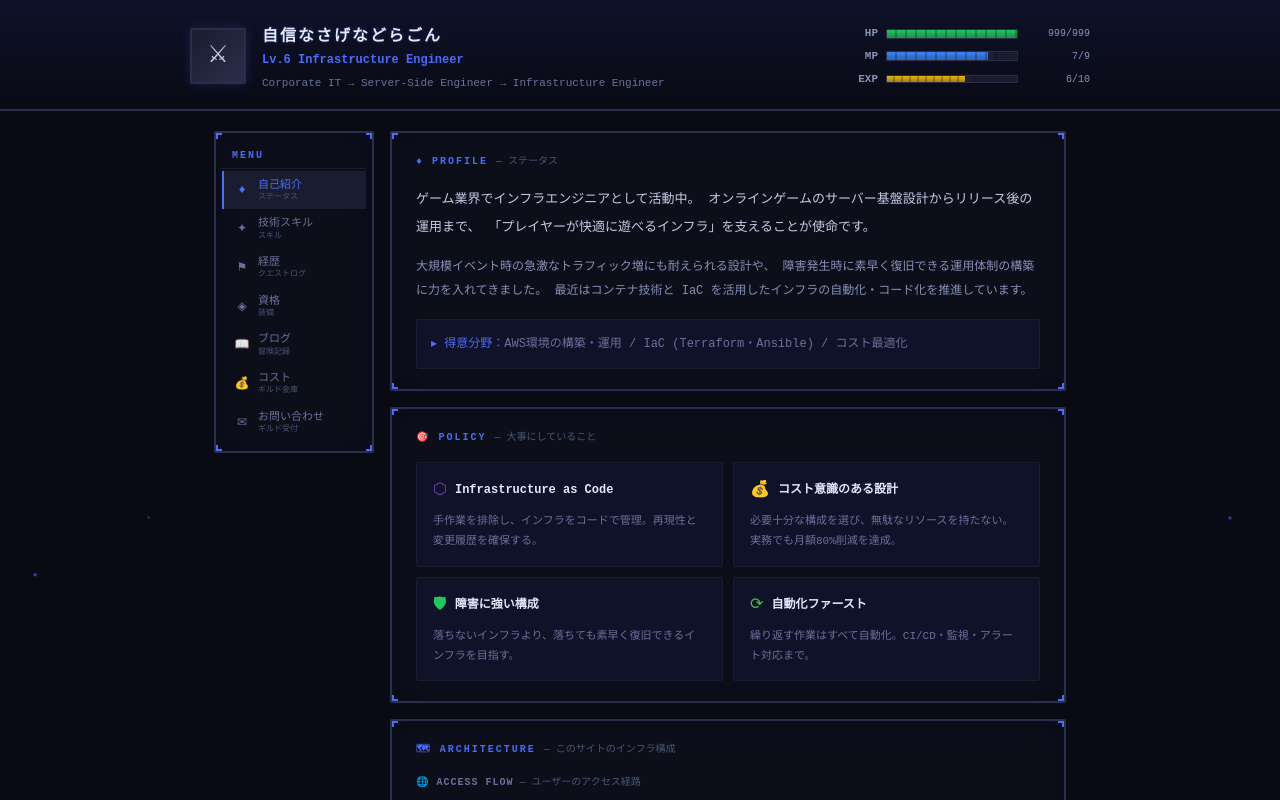
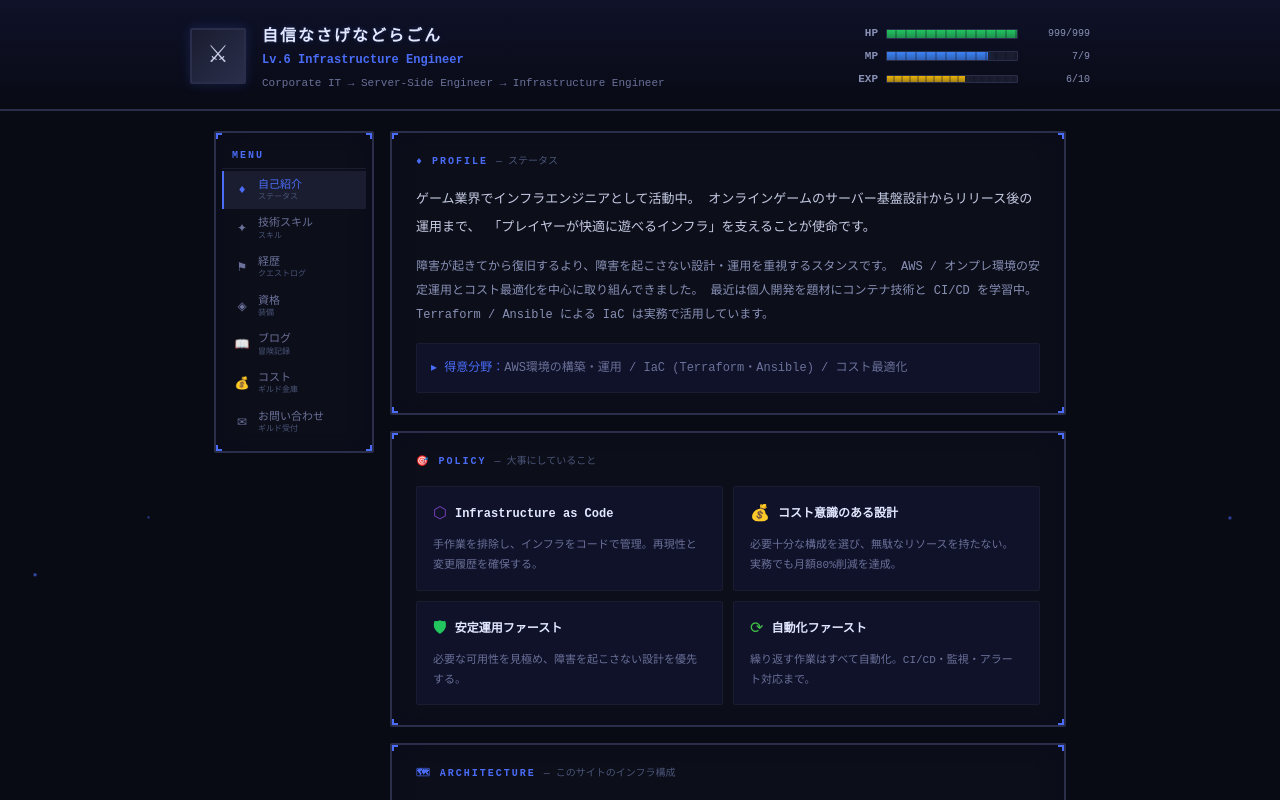
Before and after one commit to jishinzerogon/my-blog, a React (Vite) app: page / in a window 1280 px wide. Shown: the top 800 px of the page. Built offline with nearby package versions, Linux system fonts and the light colour scheme; a web font is replaced by a local one.

Commit message:
refresh portfolio: infra diagrams, history section, bio, certifications

```diff
--- a/src/App.jsx
+++ b/src/App.jsx
@@ -32,9 +32,9 @@ const QUESTS = [
 ];
 
 const INVENTORY = [
-  { name: "AWS Solutions Architect Associate", rarity: "epic", icon: "☁", year: "2026" },
+  { name: "AWS Solutions Architect Associate", rarity: "rare", icon: "☁", year: "2026" },
   { name: "基本情報技術者", rarity: "rare", icon: "📜", year: "2022" },
-  { name: "ITパスポート", rarity: "rare", icon: "📜", year: "2020" },
+  { name: "ITパスポート", rarity: "uncommon", icon: "📜", year: "2020" },
 ];
 
 const POSTS = [];
@@ -43,6 +43,7 @@ const RARITY_COLORS = {
   legendary: { bg: "#FF9900", text: "#1a0a00", glow: "#FF990066", label: "★★★★★" },
   epic: { bg: "#a855f7", text: "#1a001a", glow: "#a855f766", label: "★★★★☆" },
   rare: { bg: "#3b82f6", text: "#001a33", glow: "#3b82f666", label: "★★★☆☆" },
+  uncommon: { bg: "#22c55e", text: "#001a0a", glow: "#22c55e66", label: "★★☆☆☆" },
 };
 
 const TIMELINE = [
@@ -415,9 +416,9 @@ export default function GamePortfolio() {
                   「プレイヤーが快適に遊べるインフラ」を支えることが使命です。
                 </p>
                 <p style={{ color: "#8890b5", fontSize: 12, lineHeight: 2, marginTop: 12 }}>
-                  大規模イベント時の急激なトラフィック増にも耐えられる設計や、
-                  障害発生時に素早く復旧できる運用体制の構築に力を入れてきました。
-                  最近はコンテナ技術と IaC を活用したインフラの自動化・コード化を推進しています。
+                  障害が起きてから復旧するより、障害を起こさない設計・運用を重視するスタンスです。
+                  AWS / オンプレ環境の安定運用とコスト最適化を中心に取り組んできました。
+                  最近は個人開発を題材にコンテナ技術と CI/CD を学習中。Terraform / Ansible による IaC は実務で活用しています。
                 </p>
                 <div style={{ marginTop: 16, padding: "12px 14px", background: "#0f1229", border: "1px solid #1a1d30", borderRadius: 2, fontSize: 12, color: "#6b7199", lineHeight: 2 }}>
                   <span style={{ color: "#4a6cf7" }}>▸ 得意分野：</span>
@@ -434,7 +435,7 @@ export default function GamePortfolio() {
                   {[
                     { icon: "⬡", title: "Infrastructure as Code", desc: "手作業を排除し、インフラをコードで管理。再現性と変更履歴を確保する。", color: "#7B42BC" },
                     { icon: "💰", title: "コスト意識のある設計", desc: "必要十分な構成を選び、無駄なリソースを持たない。実務でも月額80%削減を達成。", color: "#eab308" },
-                    { icon: "🛡", title: "障害に強い構成", desc: "落ちないインフラより、落ちても素早く復旧できるインフラを目指す。", color: "#22c55e" },
+                    { icon: "🛡", title: "安定運用ファースト", desc: "必要な可用性を見極め、障害を起こさない設計を優先する。", color: "#22c55e" },
                     { icon: "⟳", title: "自動化ファースト", desc: "繰り返す作業はすべて自動化。CI/CD・監視・アラート対応まで。", color: "#40BE46" },
                   ].map((policy, i) => (
                     <div key={i} style={{
```
